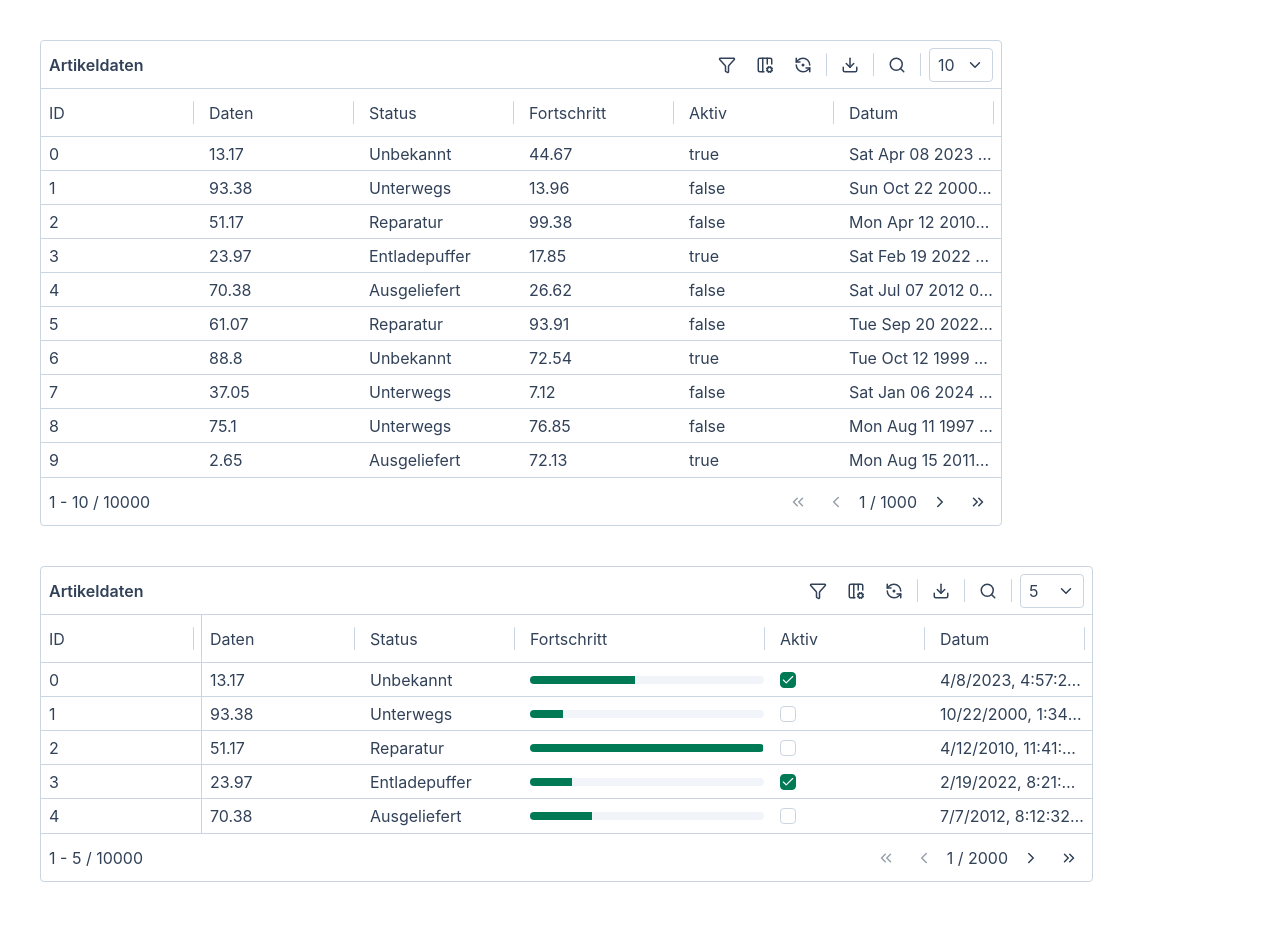
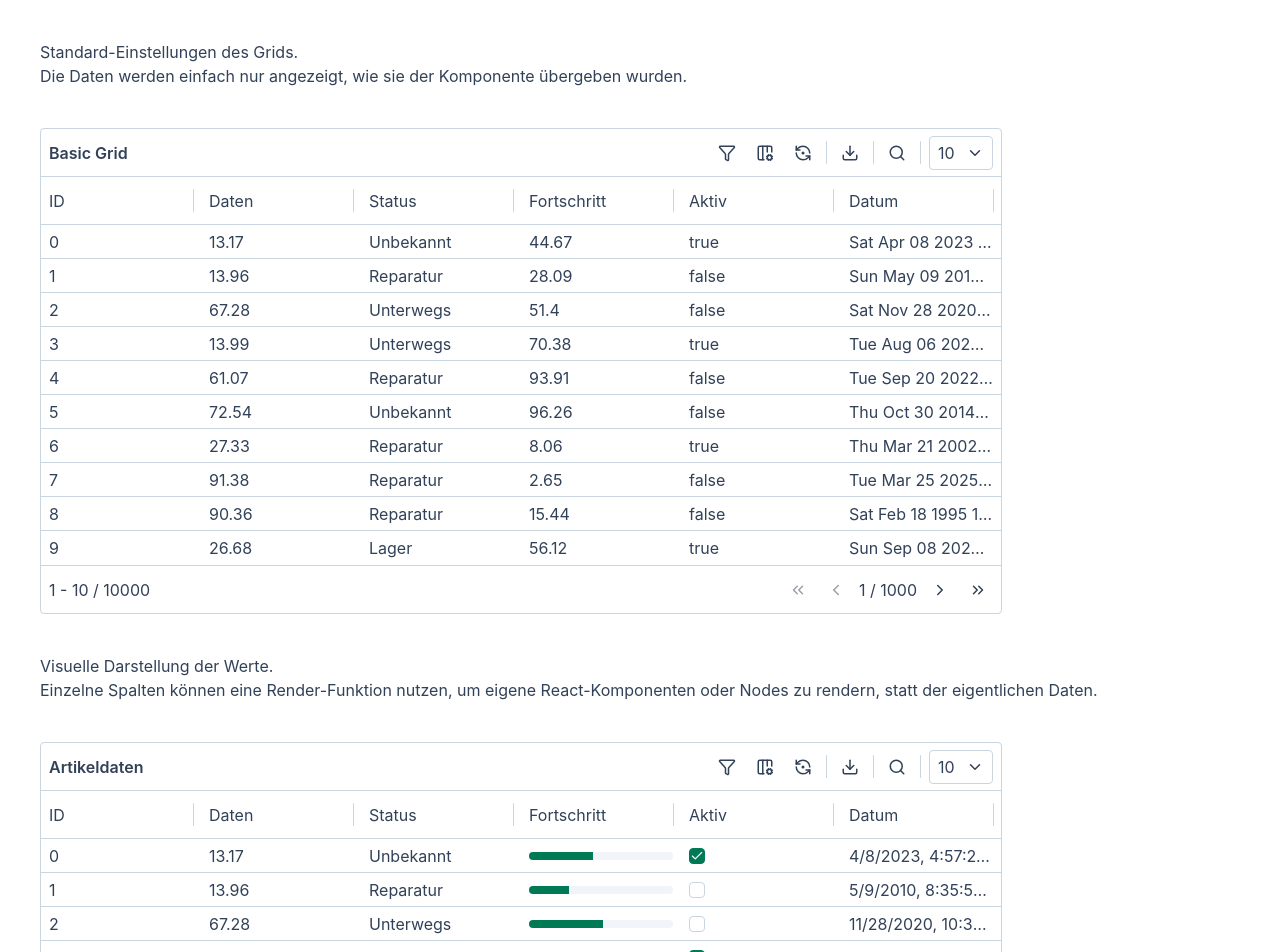
Before and after one commit to Prime0XX00/table, a React (Vite) app: page / in a window 1280 px wide. Shown: the top 952 px of the page. Before the commit the page ends 922 px from the top, so only its background shows below. Built offline with nearby package versions, Linux system fonts and the light colour scheme.

Commit message:
Render Example

```diff
--- a/src/App.tsx
+++ b/src/App.tsx
@@ -1,76 +1,11 @@
-import Table from "./table/Table";
-import Checkbox from "./table/Checkbox";
-import { type Article } from "./examples/types";
 import Basic from "./examples/Basic";
-import { rows } from "./examples/data";
+import Renderer from "./examples/Renderer";
 
 function App() {
 	return (
 		<div className="py-10 flex flex-col gap-y-10 min-h-screen">
 			<Basic></Basic>
-			<div className="min-w-100 w-fit px-10 max-w-screen">
-				<Table<Article>
-					title="Artikeldaten"
-					rows={rows}
-					rowsPerPageOptions={[
-						{
-							value: 5,
-							display: "5",
-						},
-					]}
-					columns={[
-						{
-							field: "id",
-							title: "ID",
-							dataType: "number",
-							isPinned: true,
-						},
-						{
-							field: "data",
-							title: "Daten",
-							dataType: "number",
-						},
-						{
-							field: "status",
-							title: "Status",
-							dataType: "string",
-						},
-						{
-							field: "percent",
-							title: "Fortschritt",
-							dataType: "number",
-							initialWidth: 250,
-							render: (value) => (
-								<div className="relative bg-main-hover rounded-full h-2 w-full overflow-hidden">
-									<div
-										className="absolute left-0 top-0 h-full bg-accent"
-										style={{ width: value + "%" }}
-									></div>
-								</div>
-							),
-						},
-						{
-							field: "active",
-							title: "Aktiv",
-							dataType: "boolean",
-							render: (value) => (
-								<Checkbox
-									checked={Boolean(value)}
-									readonly
-								></Checkbox>
-							),
-						},
-						{
-							field: "date",
-							title: "Datum",
-							dataType: "date",
-							render: (rawDate) => {
-								return rawDate.toLocaleString();
-							},
-						},
-					]}
-				></Table>
-			</div>
+			<Renderer></Renderer>
 		</div>
 	);
 }
--- a/src/examples/Basic.tsx
+++ b/src/examples/Basic.tsx
@@ -5,9 +5,14 @@ import { type Article } from "./types";
 function Basic(): React.JSX.Element {
 	return (
 		<>
+			<p className="px-10">
+				Standard-Einstellungen des Grids. <br></br>
+				Die Daten werden einfach nur angezeigt, wie sie der Komponente
+				übergeben wurden. <br></br>
+			</p>
 			<div className="min-w-100 w-fit px-10 max-w-screen">
 				<Table<Article>
-					title="Artikeldaten"
+					title="Basic Grid"
 					rows={rows}
 					columns={[
 						{
--- /dev/null
+++ b/src/examples/Renderer.tsx
@@ -0,0 +1,74 @@
+import Checkbox from "../table/Checkbox";
+import Table from "../table/Table";
+import { rows } from "./data";
+import type { Article } from "./types";
+
+function Renderer(): React.JSX.Element {
+	return (
+		<>
+			<p className="px-10">
+				Visuelle Darstellung der Werte. <br></br>
+				Einzelne Spalten können eine Render-Funktion nutzen, um eigene
+				React-Komponenten oder Nodes zu rendern, statt der eigentlichen
+				Daten. <br></br>
+			</p>
+			<div className="min-w-100 w-fit px-10 max-w-screen">
+				<Table<Article>
+					title="Artikeldaten"
+					rows={rows}
+					columns={[
+						{
+							field: "id",
+							title: "ID",
+							dataType: "number",
+						},
+						{
+							field: "data",
+							title: "Daten",
+							dataType: "number",
+						},
+						{
+							field: "status",
+							title: "Status",
+							dataType: "string",
+						},
+						{
+							field: "percent",
+							title: "Fortschritt",
+							dataType: "number",
+							render: (value) => (
+								<div className="relative bg-main-hover rounded-full h-2 w-full overflow-hidden">
+									<div
+										className="absolute left-0 top-0 h-full bg-accent"
+										style={{ width: value + "%" }}
+									></div>
+								</div>
+							),
+						},
+						{
+							field: "active",
+							title: "Aktiv",
+							dataType: "boolean",
+							render: (value) => (
+								<Checkbox
+									checked={Boolean(value)}
+									readonly
+								></Checkbox>
+							),
+						},
+						{
+							field: "date",
+							title: "Datum",
+							dataType: "date",
+							render: (rawDate) => {
+								return rawDate.toLocaleString();
+							},
+						},
+					]}
+				></Table>
+			</div>
+		</>
+	);
+}
+
+export default Renderer;
--- a/src/examples/data.ts
+++ b/src/examples/data.ts
@@ -9,13 +9,16 @@ const status = [
 	"Unbekannt",
 ];
 
+const carrier = ["Hermes", "DHL"];
+
 export const rows: Article[] = Array.from({ length: 10000 }).map(
 	(_, index) => ({
 		id: index,
 		data: Number((100 * Math.random()).toFixed(2)),
 		percent: Number((100 * Math.random()).toFixed(2)),
-		status: status[Math.ceil(Math.random() * 6) - 1],
+		status: status[Math.ceil(Math.random() * status.length) - 1],
 		active: index % 3 == 0,
 		date: new Date(new Date().valueOf() - Math.random() * 1e12),
+		carrier: status[Math.ceil(Math.random() * carrier.length) - 1],
 	}),
 );
```
